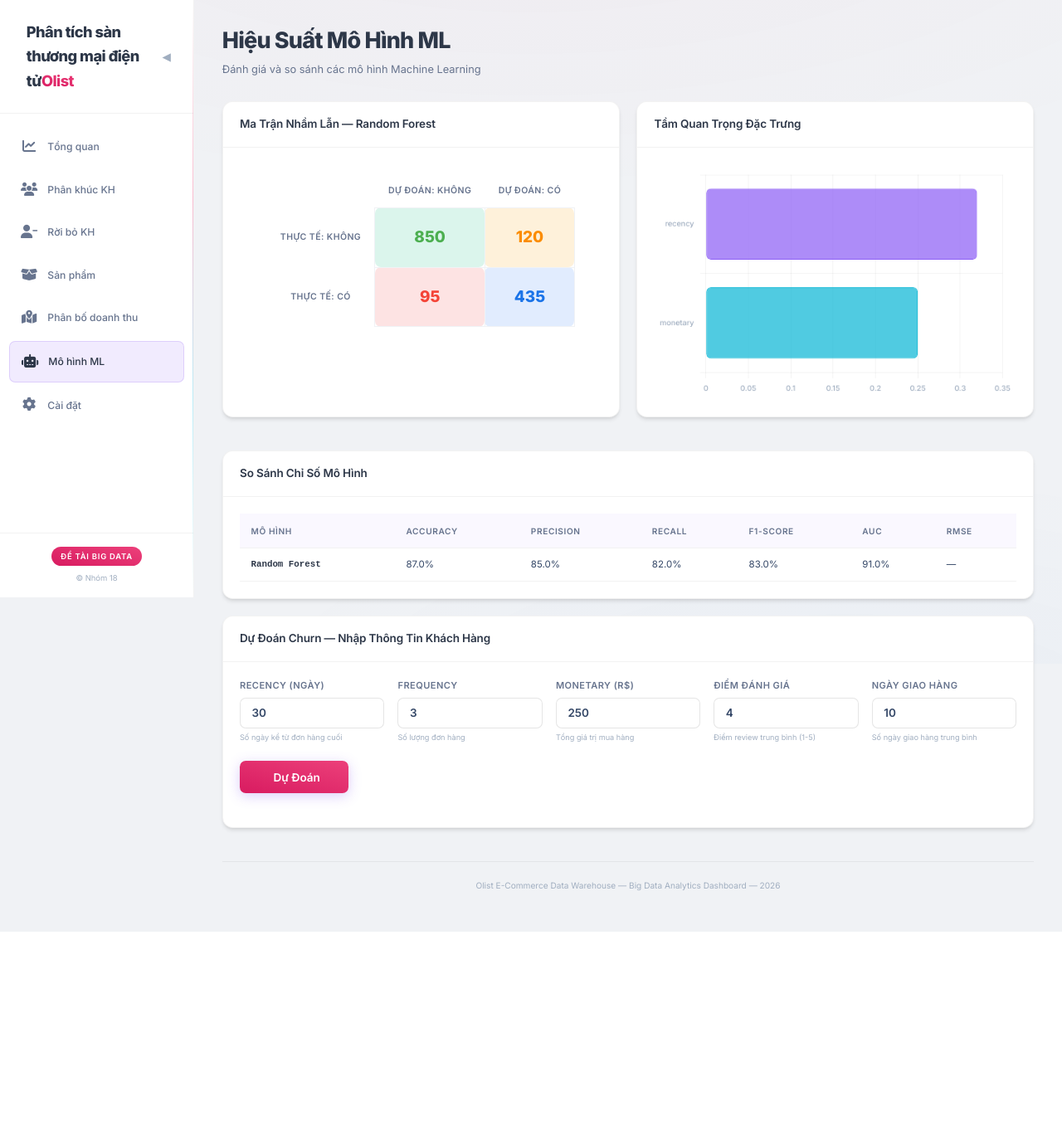
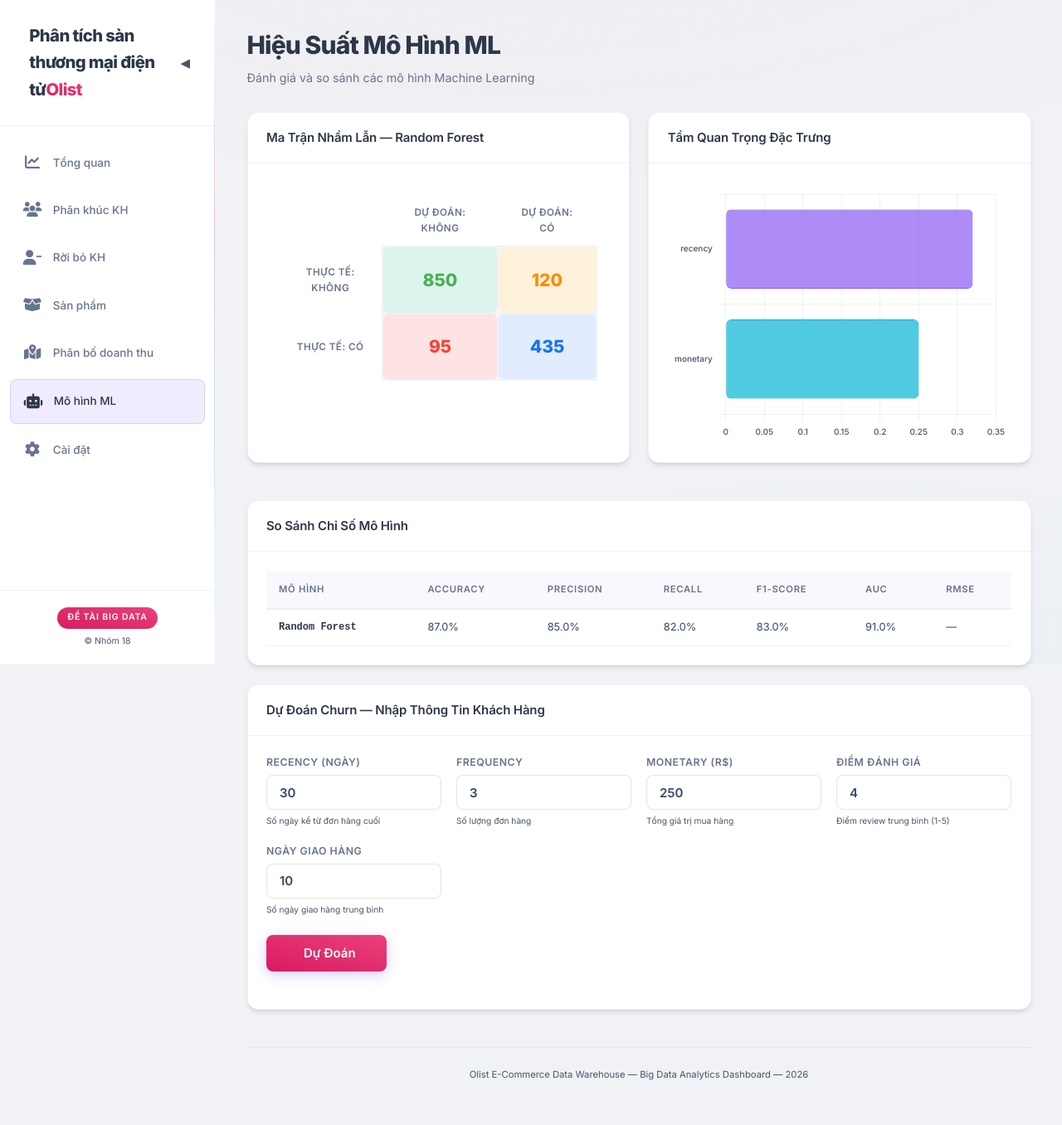
Before and after one commit to Le-Hung-2614/Olist_E-commerce_BigDataAnalyst, a Flask app: page /models in a window 1280 px wide. Shown: the whole page at 83% size. Before the commit the page ends 1123 px from the top, so only its background shows below. Run offline with Flask 3, Linux system fonts and the light colour scheme; data that the repository does not hold is empty.

Commit message:
update code

```diff
--- a/webapp/app.py
+++ b/webapp/app.py
@@ -718,9 +718,9 @@ def api_logistics_data():
 
         # 3. Delivery by State (Top 10 States with Most Orders)
         pipeline_state = [
-            {"$match": {"delivery_days": {"$ne": None}, "order_status": "delivered", "customer": {"$type": "array"}}},
+            {"$match": {"delivery_days": {"$ne": None}, "order_status": "delivered", "customer.customer_state": {"$exists": True}}},
             {"$group": {
-                "_id": {"$arrayElemAt": ["$customer", 3]},
+                "_id": "$customer.customer_state",
                 "avg_delivery": {"$avg": "$delivery_days"},
                 "count": {"$sum": 1}
             }},
@@ -733,10 +733,10 @@ def api_logistics_data():
 
         # 4. Review Score by Delivery Status
         pipeline_impact = [
-            {"$match": {"review": {"$type": "array"}, "delivery_status": {"$in": ["on_time", "late"]}}},
+            {"$match": {"review.review_score": {"$exists": True}, "delivery_status": {"$in": ["on_time", "late"]}}},
             {"$group": {
                 "_id": "$delivery_status",
-                "avg_score": {"$avg": {"$arrayElemAt": ["$review", 0]}}
+                "avg_score": {"$avg": "$review.review_score"}
             }}
         ]
         impact_res = list(orders_col.aggregate(pipeline_impact))
--- a/webapp/static/css/style.css
+++ b/webapp/static/css/style.css
@@ -14,7 +14,7 @@
   /* Text */
   --text-primary:   #344767;
   --text-secondary: #67748e;
-  --text-muted:     #a0aec0;
+  --text-muted:     #475569;
   --text-bright:    #2d3748;
 
   /* Accents (Material Palette) */
@@ -73,7 +73,6 @@ body {
   min-height: 100vh;
   overflow-x: hidden;
   line-height: 1.6;
-  zoom: 0.9;
 }
 
 /* Subtle background effect */
--- a/webapp/static/js/app.js
+++ b/webapp/static/js/app.js
@@ -394,7 +394,11 @@
     if (data.length) {
       const scatterData = data
         .filter(d => d.avg_price && d.avg_review)
-        .map(d => ({ x: d.avg_price, y: d.avg_review, name: d.category }));
+        .map(d => ({
+          x: window.CURRENCY_MODE === 'VND' ? d.avg_price * 7500 : d.avg_price,
+          y: d.avg_review,
+          name: d.category || 'Unknown'
+        }));
 
       ChartTheme.createScatter('priceReviewScatter', [{
         label: 'Danh Mục',
@@ -404,10 +408,14 @@
         borderWidth: 1,
         pointRadius: 6,
         pointHoverRadius: 9,
-      }], window.CURRENCY_MODE === 'VND' ? 'Gia Trung Binh (VNĐ)' : 'Gia Trung Binh (BRL)', 'Danh Gia TB',
+      }], window.CURRENCY_MODE === 'VND' ? 'Giá Trung Bình (VNĐ)' : 'Giá Trung Bình (BRL)', 'Đánh Giá TB',
       (ctx) => {
-        const pt = ctx.raw;
-        return `${pt.name || 'Danh mục'}: ${formatCurrency(pt.x)}, ${pt.y.toFixed(2)} ⭐`;
+        const pt = ctx.raw || scatterData[ctx.dataIndex] || {};
+        const catName = pt.name || scatterData[ctx.dataIndex]?.name || 'Danh mục';
+        const formattedX = window.CURRENCY_MODE === 'VND'
+            ? (pt.x || 0).toLocaleString('vi-VN') + ' ₫'
+            : 'R$ ' + (pt.x || 0).toLocaleString('pt-BR');
+        return `${catName}: ${formattedX}, ${pt.y.toFixed(2)} ⭐`;
       });
     }
 
--- a/webapp/static/js/charts.js
+++ b/webapp/static/js/charts.js
@@ -59,7 +59,7 @@ const ChartTheme = (() => {
     plugins: {
       legend: {
         labels: {
-          color: '#94a3b8',
+          color: '#475569',
           font: { family: FONT_FAMILY, size: 11, weight: '500' },
           padding: 16,
           usePointStyle: true,
@@ -84,7 +84,7 @@ const ChartTheme = (() => {
       x: {
         grid: { color: 'rgba(0, 0, 0, 0.05)', drawBorder: false },
         ticks: {
-          color: '#a0aec0',
+          color: '#475569',
           font: { family: FONT_FAMILY, size: 10, weight: '500' },
           padding: 8,
         },
@@ -93,7 +93,7 @@ const ChartTheme = (() => {
       y: {
         grid: { color: 'rgba(0, 0, 0, 0.05)', drawBorder: false },
         ticks: {
-          color: '#a0aec0',
+          color: '#475569',
           font: { family: FONT_FAMILY, size: 10, weight: '500' },
           padding: 8,
         },
@@ -335,14 +335,14 @@ const ChartTheme = (() => {
           x: {
             title: {
               display: true, text: xLabel,
-              color: '#94a3b8',
+              color: '#475569',
               font: { family: FONT_FAMILY, size: 11, weight: '600' },
             },
           },
           y: {
             title: {
               display: true, text: yLabel,
-              color: '#94a3b8',
+              color: '#475569',
               font: { family: FONT_FAMILY, size: 11, weight: '600' },
             },
           },
@@ -371,7 +371,7 @@ const ChartTheme = (() => {
             angleLines: { color: 'rgba(148, 163, 184, 0.08)' },
             ticks: { display: false },
             pointLabels: {
-              color: '#94a3b8',
+              color: '#475569',
               font: { family: FONT_FAMILY, size: 10, weight: '500' },
             },
           },
@@ -380,7 +380,7 @@ const ChartTheme = (() => {
           legend: {
             position: 'bottom',
             labels: {
-              color: '#94a3b8',
+              color: '#475569',
               font: { family: FONT_FAMILY, size: 11, weight: '500' },
               padding: 16,
               usePointStyle: true,
--- a/webapp/templates/base.html
+++ b/webapp/templates/base.html
@@ -80,8 +80,6 @@
   </main>
 
   <!-- ─── Core Scripts ─────────────────────────────────────────────── -->
-  <script src="https://cdn.jsdelivr.net/npm/chart.js"></script>
-  <script src="{{ url_for('static', filename='js/theme.js') }}"></script>
   <script src="{{ url_for('static', filename='js/charts.js') }}"></script>
   <script src="{{ url_for('static', filename='js/app.js') }}"></script>
 
```
